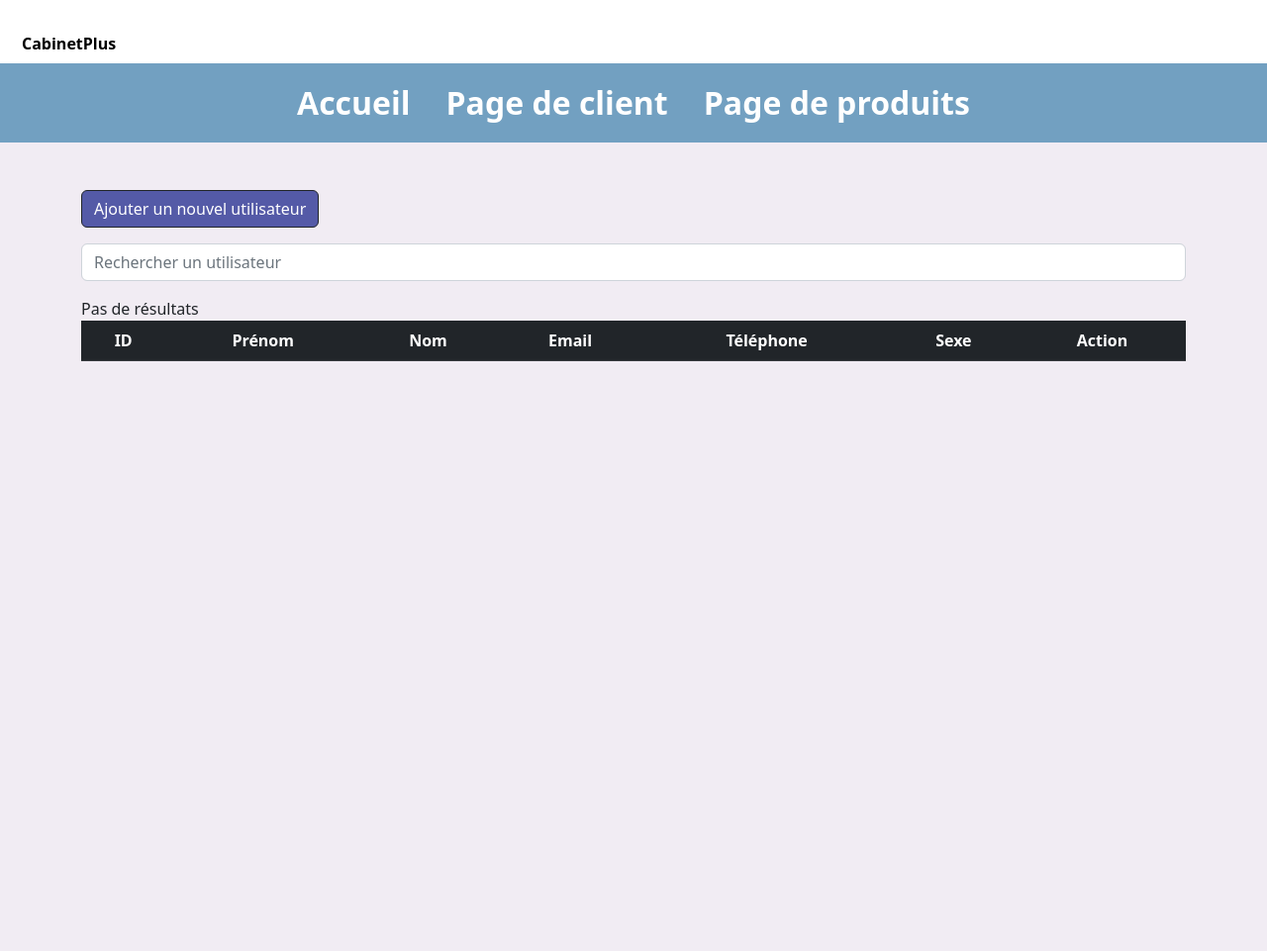
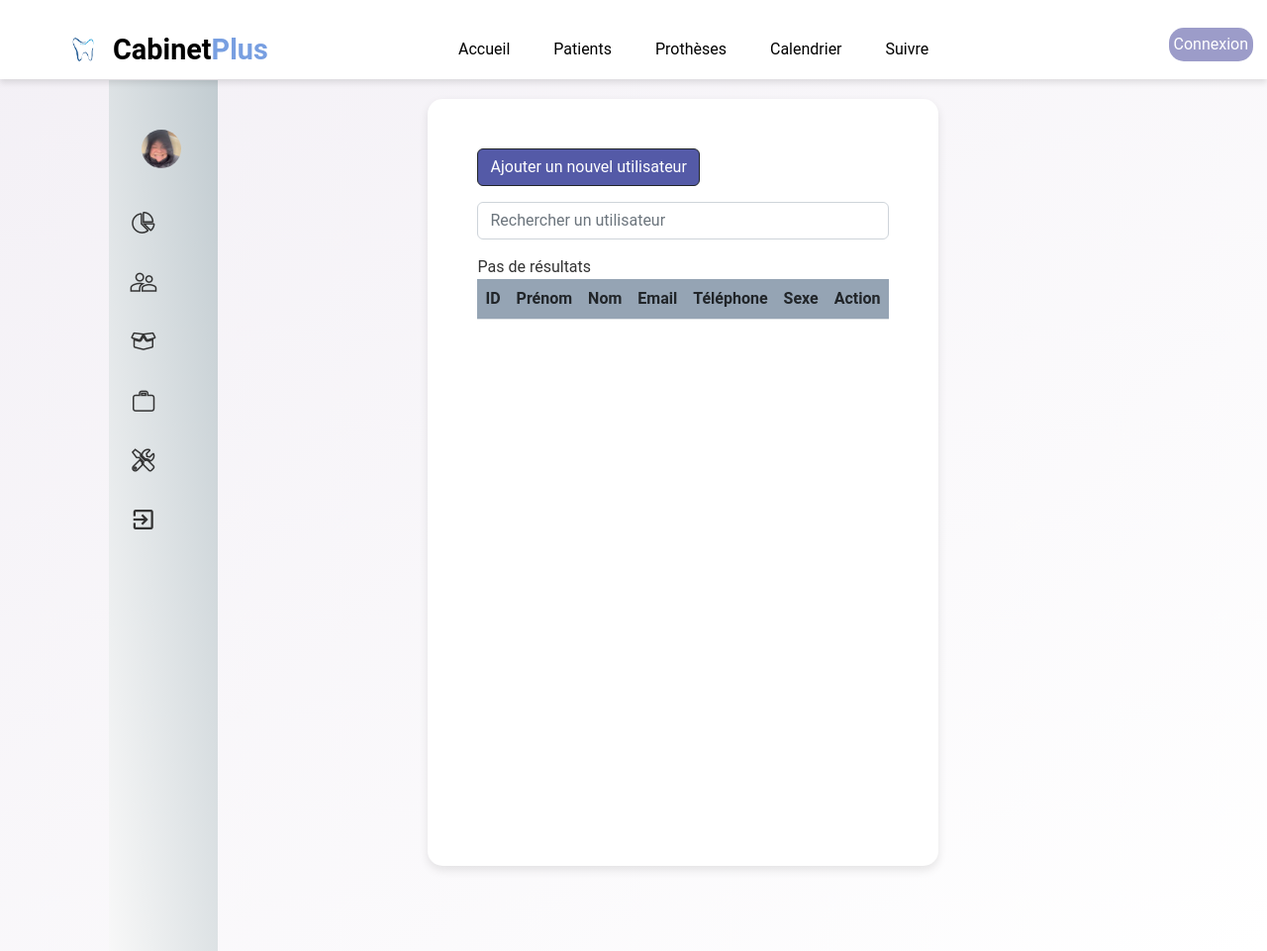
Before and after one commit to ryanebch/page-de-clients, a PHP site: page / in a window 1280 px wide. Shown: the whole page at 99% size. Before the commit the page ends 800 px from the top, so only its background shows below. Run offline with PHP 8.4, Linux system fonts and the light colour scheme; data that the repository does not hold is empty.

Commit message:
table de clients

```diff
--- a/css/style.css
+++ b/css/style.css
@@ -1,43 +1,284 @@
-table {
-  background-color: white;
-}
-
-table th,
-table td {
-  background-color: white;
-}
+/* General Styling */
 
 body {
-  background-color: #F1ECF3;
+  font-family: 'Roboto', sans-serif;
+  height: 100%;
+  padding: 0;
+  margin-top: 100px;
+  background-image: linear-gradient(to bottom right, rgba(240, 236, 243, 0.8), rgba(255, 255, 255, 0.9));
+  color: #333;
+  display: flex;
+  justify-content: center;
+  align-items: center;
+
 }
 
 
-.navbar_f {
+
+/* Header Styling */
+.header {
+  box-shadow: 0 4px 6px rgba(0, 0, 0, 0.1);
   background-color: white;
+  width: 100%;
+  z-index: 1001;
+  height: 80px;
 }
 
-.navbar_f .nav-link {
-  color: black !important;
+.h-bar {
+  height: 100px;
+  width: 90%;
+  max-width: 1200px;
+  margin: 0 auto;
+  display: flex;
+  justify-content: space-between;
+  align-items: center;
 }
 
-.navbar_f .nav-link:hover {
-  color: #555;
-  /* Change la couleur au survol, vous pouvez ajuster selon vos préférences */
+.logo {
+  display: flex;
+  align-items: center;
+  gap: 10px;
+}
+
+.logo img {
+  height: 40px;
+  width: 40px;
+}
+
+.logo h1 {
+  font-size: 1.8rem;
+  color: black;
+  font-weight: bold;
+  margin: 0;
+}
+
+.logo span {
+  color: rgb(120, 159, 225);
+}
+
+.nav-q {
+  display: flex;
+  align-items: center;
+  gap: 20px;
+}
+
+.nav-q a {
+  color: black;
+  text-decoration: none;
+  font-size: 1rem;
+  padding: 4px 12px;
+  transition: background-color 0.3s ease;
+}
+
+.nav-q a:hover {
+  background-color: rgb(170, 211, 243);
+  border-radius: 4px;
+}
+
+/* Dropdown Menu */
+.dropdown {
+  position: relative;
+}
+
+.suivre-menu {
+  display: none;
+  position: absolute;
+  top: 40px;
+  left: 0;
+  background-color: rgb(250, 250, 250);
+  box-shadow: 0 4px 6px rgba(0, 0, 0, 0.1);
+  border-radius: 4px;
+  list-style: none;
+  padding: 5px 0;
+  z-index: 1000;
+  min-width: 180px;
+}
+
+.suivre-menu li {
+  padding: 8px 16px;
+}
+
+.suivre-menu li a {
+  color: #333;
+  text-decoration: none;
+  display: block;
+  transition: background-color 0.3s ease;
+}
+
+.suivre-menu li a:hover {
+  background-color: #f4f4f9;
+  border-radius: 4px;
+}
+
+.dropdown:hover .suivre-menu {
+  display: block;
+}
+
+/* Side Navigation */
+main {
+  display: grid;
+  grid-template-columns: 100px 2fr;
+  /* Two columns with a 1:2 ratio */
+  /* Space between grid items */
+
+}
+
+.side-nav {
+  width: 110px;
+  height: 110vh;
+  margin-left: -222px;
+  top: 0;
+  margin-top: -19px;
+  background-image: linear-gradient(to bottom left, #c2ccd1, #f8f8f8);
+  padding: 40px 15px 0px 5px;
+  z-index: 1000;
+  transition: 0.35s;
+}
+
+.side-nav a {
+  font-family: 'Montserrat', sans-serif;
+  color: #3a3a3a;
+  font-weight: 700;
+  text-align: center;
+  text-decoration: none;
+}
+
+.user {
+  display: flex;
+  align-items: center;
+  justify-content: space-between;
+  width: 60%;
+  font-size: 12px;
+  margin: -119px;
+  padding: 10px;
+  border-radius: 8px;
+  margin: 0 auto;
+}
+
+.user div {
+  display: none;
+}
+
+.user h2 {
+  font-size: 15px;
+  font-weight: 600;
+}
+
+.user-img {
+  width: 40px;
+  border-radius: 50%;
+}
+
+.profile-circle {
+  background-color: rgb(156, 156, 201);
+  border: none;
+  border-radius: 15px;
+  padding: 5px;
+  margin-left: 50px;
+  margin-bottom: 10px;
+  margin-right: -50px;
+  color: white;
+}
+
+.profile-circle:hover {
+  background-color: #c2c4e7;
+  padding: 7px;
+  transition: 0.2s;
+}
+
+ul {
+  list-style: none;
+  padding: 0 15px;
+}
+
+ul li {
+  margin: 30px 0;
+  display: flex;
+  align-items: left;
+  justify-content: flex-start;
+  cursor: pointer;
+}
+
+ul li img {
+  width: 30px;
+}
+
+ul li p {
+  display: none;
+}
+
+.side-nav:hover {
+  width: 250px;
+  backdrop-filter: blur(50px);
+}
+
+.side-nav:hover .user div {
+  display: block;
+}
+
+.side-nav:hover .user {
+  width: 100%;
+  backdrop-filter: blur(100px);
+}
+
+.side-nav:hover ul li p {
+  display: block;
+  text-align: center;
+}
+
+.side-nav:hover ul li img {
+  margin-right: 10px;
+}
+
+.side-nav:hover ul li {
+  justify-content: flex-start;
+}
+
+ul li:hover {
+  background-color: rgb(199, 199, 212);
+  color: white;
+  transition: 0.4s;
+  border-radius: 50px;
+  padding-left: 5px;
 }
 
 
-.navbar {
-  background: #4682B4;
-  position: sticky;
+/* Container Styling */
+.container {
+  max-width: 1000px;
+  width: 100%;
+  padding: 50px;
+  height: 90%;
+  box-shadow: 0 4px 10px rgba(0, 0, 0, 0.1);
+  background-color: #ffffff;
+  border-radius: 15px;
+  box-sizing: border-box;
+
 }
 
-
-.nav-link {
-  color: white !important;
-  font-weight: bold;
-  margin: 0 10px;
+/* Table Styling */
+.table-f {
+  background-color: #95a4b4;
 }
 
-.nav-link:hover {
-  color: #E1EBEE !important;
+.table-hover tbody tr:hover {
+  background-color: #f1f1f1;
 }
+
+@media (max-width: 768px) {
+  main {
+    grid-template-columns: 1fr;
+    /* Single column layout for smaller screens */
+    grid-template-rows: auto;
+  }
+
+  .side-nav {
+    height: auto;
+    /* Adjust height for mobile */
+  }
+
+  .container {
+    margin-top: 10px;
+    /* Smaller margin for mobile view */
+  }
+}
--- a/index.php
+++ b/index.php
@@ -14,57 +14,85 @@
   <link rel="stylesheet" href="https://cdnjs.cloudflare.com/ajax/libs/font-awesome/6.4.0/css/all.min.css"
     integrity="sha512-iecdLmaskl7CVkqkXNQ/ZH/XLlvWZOJyj7Yy7tcenmpD1ypASozpmT/E0iPtmFIB46ZmdtAc9eNBvH0H/ZpiBw=="
     crossorigin="anonymous" referrerpolicy="no-referrer" />
+
   <link rel="stylesheet" href="./css/style.css">
   <title>PHP CRUD application</title>
 </head>
 
 <body>
-<nav class="navbar_f navbar-expand-lg navbar-dark">
-    <div class="container-fluid">
-      <a class="navbar-brand" href="#">Nouvelle Barre</a>
-      <button class="navbar-toggler" type="button" data-bs-toggle="collapse" data-bs-target="#navbarNav" aria-controls="navbarNav" aria-expanded="false" aria-label="Toggle navigation">
-        <span class="navbar-toggler-icon"></span>
-      </button>
-      <div class="collapse navbar-collapse" id="navbarNav">
-        <ul class="navbar-nav">
-        <a class="nav-link" href="#">CabinetPlus</a>
+
+<header class="header fixed-top">
+    <div class="h-bar">
+      <div class="logo">
+        <img src="./images/tooth.png" alt="Logo">
+        <h1>Cabinet<span class="highlight">Plus</span></h1>
+      </div>
+      <nav class="nav-q">
+        <a href="#">Accueil</a>
+        <a href="#">Patients</a>
+        <a href="#">Prothèses</a>
+        <a href="#">Calendrier</a>
+        <div class="dropdown">
+          <a href="#suivre" class="suivre" aria-haspopup="true">Suivre</a>
+          <ul class="suivre-menu">
+            <li><a href="#suivi-produits">Suivi des Produits</a></li>
+            <li><a href="#suivi-achats">Suivi des Achats</a></li>
+            <li><a href="#suivi-protheses">Suivi des Prothèses</a></li>
           </ul>
+        </div>
       </nav>
-<nav class="navbar navbar-expand-lg navbar-dark fs-2 mb-5 fixed-top" style="background-color: #72A0C1">
-  <div class="container-fluid">
-    <div class="collapse navbar-collapse d-flex justify-content-center" id="navbarNav">
-      <ul class="navbar-nav">
-        <li class="nav-item">
-          <a class="nav-link" href="index.php">Accueil</a>
-        </li>
-        <li class="nav-item">
-          <a class="nav-link" href="index.php">Page de client</a>
-        </li>
-        <li class="nav-item">
-          <a class="nav-link" href="produits.php">Page de produits</a>
+      <button class="profile-circle">Connexion</button>
+
+    </div>
+  </header>
+<main>
+  <div class="side-nav">
+    <div class="user">
+      <img src="images/midune.jpg" class="user-img">
+      <div>
+        <h2>midune</h2>
+        <p>midune@gmail.com</p>
+        </div>
+    </div>
+    <ul>
+      <a href="index.php"><li><img src="images/dashboard.png">
+        <p>Dashboard</p>
+      </li></a>
+      <a href="#"><li><img src="images/members.png">
+        <p>Page de clients</p>
+      </li></a>
+      <a href="#"><li><img src="images/rewards.png">
+        <p>Pages de produits</p>
+      </li></a>
+      <a href="#"><li><img src="images/projects.png">
+        <p>Bon d'achat</p>
+      </li></a>
+      <a href="#"><li><img src="images/setting.png">
+        <p>Fournisseur</p>
+      </li></a>
+    </ul>
+
+    <ul>
+      <li><img src="images/logout.png">
+        <p>Deconnexion</p>
       </li>
     </ul>
   </div>
-  </div>
-</nav>
-
 
   <div class="container">
     <?php
   if (isset($_GET['msg'])){
     $msg= $_GET['msg'];
-    echo '<div class="alert alert-warning alert-dismissible fade show" role="alert">
-    '.$msg.'
-  <button type="button" class="btn-close" data-bs-dismiss="alert" aria-label="Close"></button>
-</div>';
+    echo '<div class="alert alert-warning alert-dismissible fade show" role="alert">'.$msg.'<button type="button" class="btn-close" data-bs-dismiss="alert" aria-label="Close"></button></div>';
   }
   ?>
-   <a href="add_new.php" class= "btn btn-dark mb-3" style ="background-color:#545AA7;border-color= #545AA7">Ajouter un nouvel utilisateur</a>
+    <a href="add_new.php" class="btn btn-dark mb-3" style="background-color:#545AA7;border-color= #545AA7">Ajouter un
+      nouvel utilisateur</a>
     <form action="" method="get" class="mb-3">
       <input type="text" name="search" class="form-control mb-3" placeholder="Rechercher un utilisateur" />
     </form>
     <table class="table table-hover text-center">
-      <thead class="table-dark">
+      <thead class="table-f">
         <tr>
           <th scope="col">ID</th>
           <th scope="col">Prénom</th>
@@ -92,15 +120,28 @@
         while ($row = mysqli_fetch_assoc($result)){
          ?>
         <tr>
-            <th><?php echo $row['id']?></th>
-            <th><?php echo $row['prénom']?></th>
-            <th><?php echo $row['nom']?></th>
-            <th><?php echo $row['email']?></th>
-            <th><?php echo $row['tel']?></th>
-            <th><?php echo $row['sexe']?></th>
+          <th>
+            <?php echo $row['id']?>
+          </th>
+          <th>
+            <?php echo $row['prénom']?>
+          </th>
+          <th>
+            <?php echo $row['nom']?>
+          </th>
+          <th>
+            <?php echo $row['email']?>
+          </th>
+          <th>
+            <?php echo $row['tel']?>
+          </th>
+          <th>
+            <?php echo $row['sexe']?>
+          </th>
 
           <td>
-            <a href="edit.php?id=<?php echo $row['id']?>" class="link-dark"><i class="fa-solid fa-pen-to-square fs-5 me-3"></i></a>
+            <a href="edit.php?id=<?php echo $row['id']?>" class="link-dark"><i
+                class="fa-solid fa-pen-to-square fs-5 me-3"></i></a>
             <a href="delete.php?id=<?php echo $row['id']?>" class="link-dark"><i class="fa-solid fa-trash fs-5"></i></a>
           </td>
         </tr>
@@ -115,12 +156,11 @@
           ?>
       <tr>
         <td class="d-flex align-items-center">
-              <img
-              style ="
+          <img style="
               height: 50px;
               width: 50px;
               object-fit:cover;
-              border-radius: 100%;"src="<?php echo $row["image"]?>"
+              border-radius: 100%;" src="<?php echo $row[" image"]?>"
           alt="Image not found">
           <div class="ms-2">
             <span class="h6">
@@ -128,12 +168,19 @@
             </span>
             <br>
             <small class="fw-medium text-body-secondary"></small>
-                ID: <?php echo $row["id"]?>
+            ID:
+            <?php echo $row["id"]?>
           </div>
         </td>
-        <td><?php echo $row["prénom"]?></td>
-        <td><?php echo $row["email"]?></td>
-        <td><?php echo $row["tel"]?></td>
+        <td>
+          <?php echo $row["prénom"]?>
+        </td>
+        <td>
+          <?php echo $row["email"]?>
+        </td>
+        <td>
+          <?php echo $row["tel"]?>
+        </td>
       </tr>
       <?php
         }
@@ -150,25 +197,17 @@
   }?>
     </table>
   </div>
-
+<main>
   <!-- bootstrap -->
   <script src="https://cdn.jsdelivr.net/npm/bootstrap@5.2.3/dist/js/bootstrap.bundle.min.js"
-    integrity="sha384-kenU1KFdBIe4zVF0s0G1M5b4hcpxyD9F7jL+jjXkk+Q2h455rYXK/7HAuoJl+0I4"
-    crossorigin="anonymous">
-  const navLinks = document.querySelectorAll('.nav-link');
-  const currentLocation = window.location.href;
-
-  navLinks.forEach(link => {
-    if (link.href === currentLocation) {
-      link.classList.add('active');
-    }
-  });
-
+    integrity="sha384-kenU1KFdBIe4zVF0s0G1M5b4hcpxyD9F7jL+jjXkk+Q2h455rYXK/7HAuoJl+0I4" crossorigin="anonymous">
     </script>
+  <script src="https://cdnjs.cloudflare.com/ajax/libs/jquery/3.7.0/jquery.js"
+    integrity="sha512-8Z5++K1rB3U+USaLKG6oO8uWWBhdYsM3hmdirnOEWp8h2B1aOikj5zBzlXs8QOrvY9OxEnD2QDkbSKKpfqcIWw=="
+    crossorigin="anonymous"></script>
 
 </body>
-
-</html>
 <?php
 mysqli_close($conn);
 ?>
+</html>
```
Also changed, not shown: add_new.php (+57 -17 lines), css/ce.css (added), css/urll.jpg (deleted), images/background.png (added), images/dashboard.png (added), images/logout.png (added), images/members.png (added), images/messages.png (added), images/midune.jpg (added), images/projects.png (added), images/reports.png (added), images/rewards.png (added), images/setting.png (added), images/star.png (added), 3 more files. Lines whose indentation alone changed are shown as unchanged.
